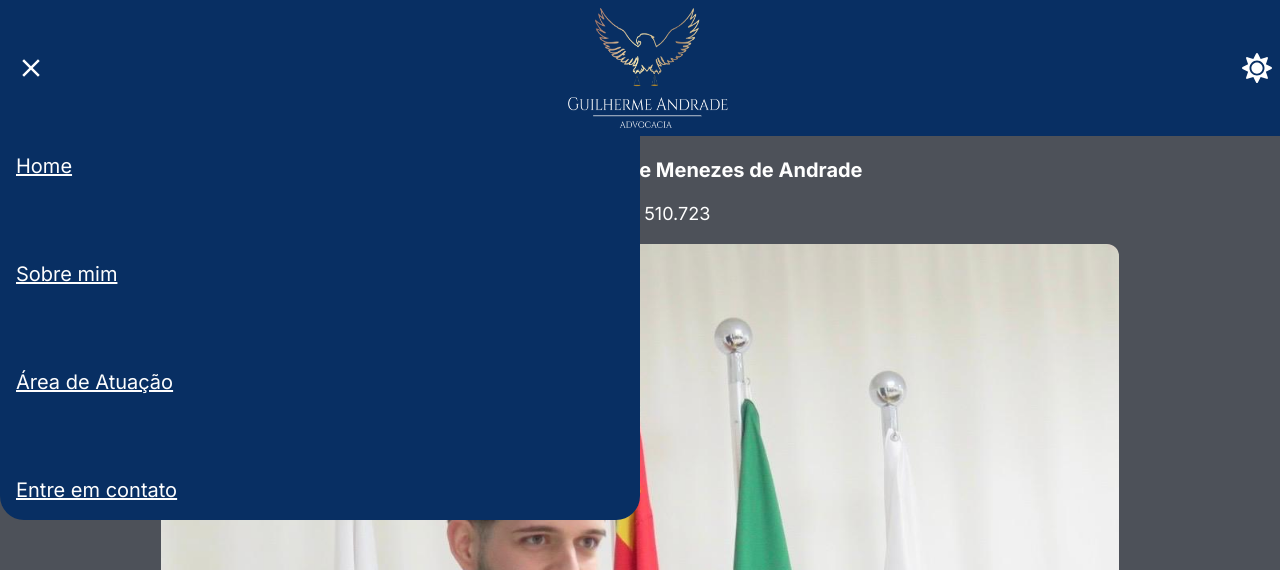
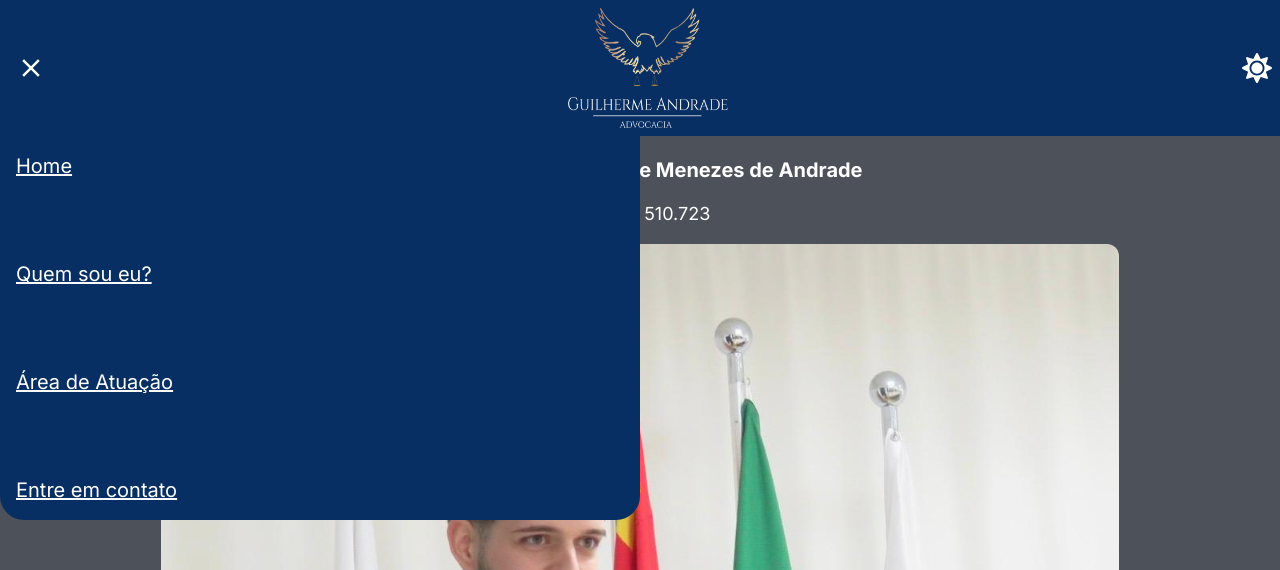
Before and after one commit to luscabap/Guilherme-Andrade, a Next.js app: page / in a window 1280 px wide. Both pictures are taken after a click on the icon 31 px from the left and 68 px from the top of the page. Shown: the top 570 px of the page. Built offline with nearby package versions, Linux system fonts and the light colour scheme.

Commit message:
feat: changing styles TitleSection and applying link from react-scroll

```diff
--- a/src/components/AboutMe/index.tsx
+++ b/src/components/AboutMe/index.tsx
@@ -4,7 +4,7 @@ import guilhermeHamburgada from "/public/assets/guilherme-hamburgada.png"
 
 export const AboutMe = () => {
   return (
-    <section>
+    <section id="quem-sou-eu">
       <TitleSection texto="Quem sou eu?"/>
       <div className="flex flex-col gap-4 mt-2 justify-center items-center">
         <p className="indent-4 text-justify">Sou Guilherme Menezes de Andrade, tenho 24 anos, sou assessor da Diretoria e serventuário das comissões tematicas na OAB/SP - 44° Subseção de São Vicente e no meu tempo livre sou voluntário na "Hamburgada do Bem", ONG que faz hamburgueres para crianças carentes.</p>
--- a/src/components/HomeContent/index.tsx
+++ b/src/components/HomeContent/index.tsx
@@ -9,7 +9,7 @@ const iconProps = {
 
 export const HomeContent = () => {
   return (
-    <div id="homeContent" className="flex flex-col items-center justify-center gap-4 my-4">
+    <div id="home-content" className="flex flex-col items-center justify-center gap-4 my-4">
       <h1 className="text-xl text-center">Olá, sou o <strong>Dr. Guilherme Menezes de Andrade</strong></h1>
       <h2 className="text-lg ">OAB N°: 510.723</h2>
       <div className="flex flex-col items-center justify-center">
--- a/src/components/Logo/index.tsx
+++ b/src/components/Logo/index.tsx
@@ -1,12 +1,25 @@
 import Image from "next/image";
-import logoWhite from "/public/assets/logo_t.png"
-import logoBlack from "/public/assets/logo_tb.png"
+import logoWhite from "/public/assets/logo_t.png";
+import logoBlack from "/public/assets/logo_tb.png";
 import { useThemeContext } from "@/hooks/useThemeContext";
+import { Link } from "react-scroll";
 
 export const Logo = () => {
-  const { darkTheme } = useThemeContext()
+  const { darkTheme } = useThemeContext();
 
   return (
-    <Image src={darkTheme ? logoWhite : logoBlack} alt="Imagem da logo do Dr. Guilherme Andrade" className="rounded-2xl w-[160px] h-[120px]" priority={true}/>
-  )
-}
+    <Link
+      to="home-content"
+      smooth={true}
+      duration={500}
+      offset={-150}
+    >
+      <Image
+        src={darkTheme ? logoWhite : logoBlack}
+        alt="Imagem da logo do Dr. Guilherme Andrade"
+        className="rounded-2xl w-[160px] h-[120px]"
+        priority={true}
+      />
+    </Link>
+  );
+};
--- /dev/null
+++ b/src/components/Menu/dataLinks.ts
@@ -0,0 +1,24 @@
+import { v4 as uuidv4 } from "uuid";
+
+export const dataLinks = [
+  {
+    id: uuidv4(),
+    to: "home-content",
+    text: "Home"
+  },
+  {
+    id: uuidv4(),
+    to: "quem-sou-eu",
+    text: "Quem sou eu?"
+  },
+  {
+    id: uuidv4(),
+    to: "area-atuacao",
+    text: "Área de Atuação"
+  },
+  {
+    id: uuidv4(),
+    to: "contato",
+    text: "Entre em contato"
+  }
+]
--- a/src/components/Menu/index.tsx
+++ b/src/components/Menu/index.tsx
@@ -1,29 +1,30 @@
-import Link from "next/link";
-import { motion } from "framer-motion"
+import { motion } from "framer-motion";
 import { useThemeContext } from "@/hooks/useThemeContext";
+import { Link } from "react-scroll";
+import { dataLinks } from "./dataLinks";
 
 export const Menu = () => {
-  const { darkTheme } = useThemeContext()
+  const { darkTheme } = useThemeContext();
 
   const menuVariants = {
     initial: {
-      scaleX: 0
+      scaleX: 0,
     },
     animate: {
       scaleX: 1,
       transition: {
         duration: 0.3,
         ease: [0.12, 0, 0.39, 0],
-      }
+      },
     },
     exit: {
       scaleX: 0,
       transition: {
         duration: 0.5,
         ease: [0.22, 1, 0.36, 1],
-      }
-    }
-  }
+      },
+    },
+  };
 
   return (
     <motion.nav
@@ -34,26 +35,22 @@ export const Menu = () => {
       className="bg-colorPrimary absolute top-[136px] left-0 w-1/2 h-96 rounded-b-3xl origin-left"
     >
       <ul className="flex flex-col justify-between p-4 items-start h-full">
-        <li>
-          <Link href={"/"} className={`text-xl underline ${darkTheme ? "text-colorLight" : "text-colorDark"}`}>
-            Home
-          </Link>
-        </li>
-        <li>
-          <Link href={"/"} className={`text-xl underline ${darkTheme ? "text-colorLight" : "text-colorDark"}`}>
-            Sobre mim
-          </Link>
-        </li>
-        <li>
-          <Link href={"/"} className={`text-xl underline ${darkTheme ? "text-colorLight" : "text-colorDark"}`}>
-            Área de Atuação
-          </Link>
-        </li>
-        <li>
-          <Link href={"/"} className={`text-xl underline ${darkTheme ? "text-colorLight" : "text-colorDark"}`}>
-            Entre em contato
-          </Link>
-        </li>
+        { dataLinks.map(item => (
+          <li>
+            <Link
+              to={item.to}
+              key={item.id}
+              smooth={true}
+              duration={500}
+              offset={-150}
+              className={`text-xl underline ${
+                darkTheme ? "text-colorLight" : "text-colorDark"
+              }`}
+            >
+              {item.text}
+            </Link>
+          </li>
+        ))}
       </ul>
     </motion.nav>
   );
--- a/src/components/TitleSection/index.tsx
+++ b/src/components/TitleSection/index.tsx
@@ -4,7 +4,7 @@ type TitleSectionProps = {
 
 export const TitleSection= ({ texto }: TitleSectionProps) => {
   return (
-    <h2 className="hover:underline inline-block transition-all text-2xl">
+    <h2 className="hover:underline inline-block transition-all text-2xl text-colorContrast">
       {texto}
     </h2>
   )
```
